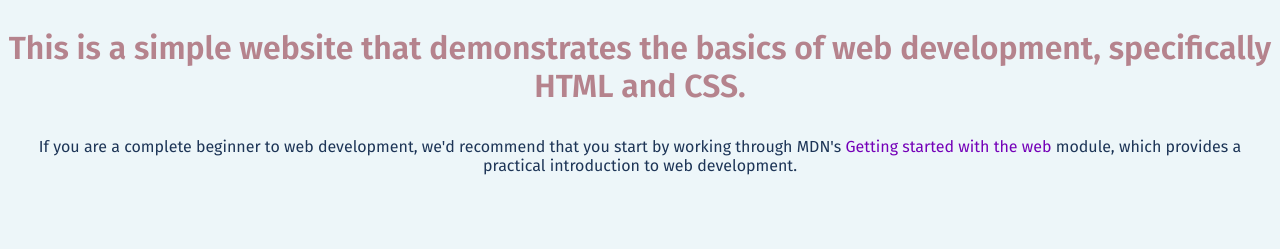
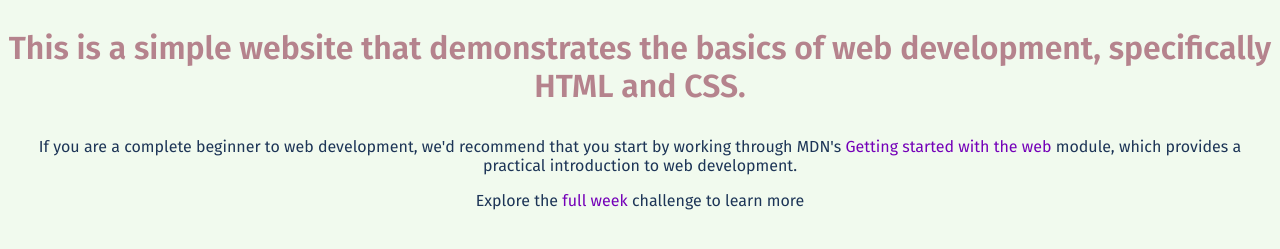
Before and after one commit to elvan/basic-website-html-css, a plain HTML site: page index.html in a window 1280 px wide. Shown: the part 283-532 px from the top of the page. Drawn offline with nearby package versions, Linux system fonts and the light colour scheme.

Commit message:
adding a second html file

```diff
--- a/css/daily.css
+++ b/css/daily.css
@@ -1,6 +1,6 @@
 body {
   text-align: center;
-  background-color: #edf6f9;
+  background-color: #f1faee;
 }
 
 img {
--- a/index.html
+++ b/index.html
@@ -30,5 +30,8 @@
       >
       module, which provides a practical introduction to web development.
     </p>
+    <p>
+      Explore the <a href="weekly.html">full week</a> challenge to learn more
+    </p>
   </body>
 </html>
```
Also changed, not shown: weekly.html (added, +13 -0 lines).
